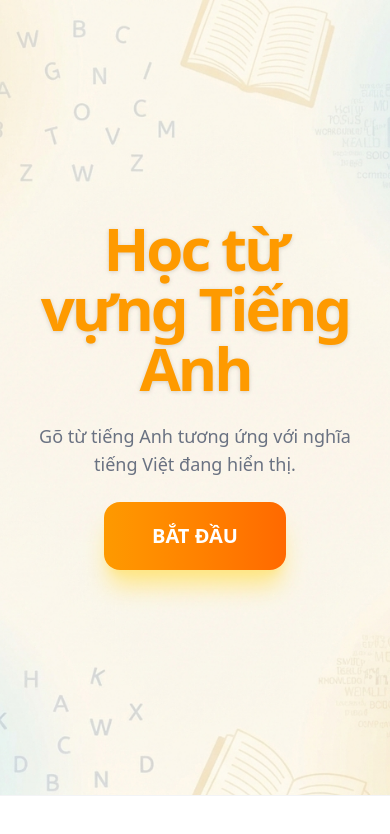
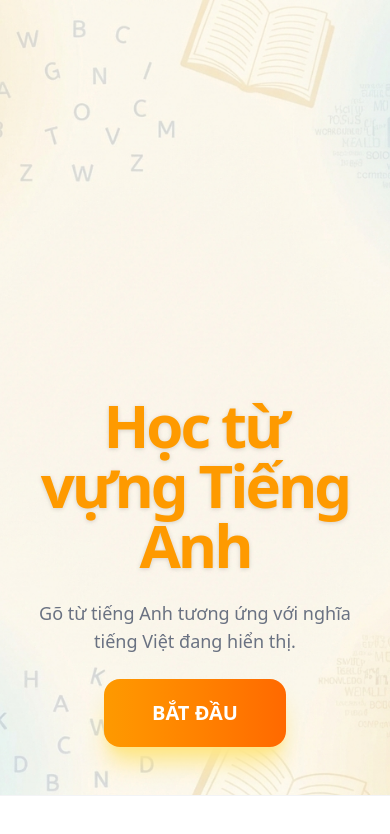
Before and after one commit to tungdt19/vocab-game, a Next.js app: page /vocab-game/ in a window 390 px wide. Shown: the top 834 px of the page. Built offline with nearby package versions, Linux system fonts and the light colour scheme.

Commit message:
Adjust mobile layout: push content to bottom (justify-end)

```diff
--- a/app/page.tsx
+++ b/app/page.tsx
@@ -286,7 +286,7 @@ const Page: React.FC = () => {
         </div>
       )}
 
-      <main className="flex-grow flex flex-col items-center justify-center pt-2 md:pt-8 pb-4 relative w-full overflow-y-auto min-h-0">
+      <main className="flex-grow flex flex-col items-center justify-end pt-2 md:pt-8 pb-4 relative w-full overflow-y-auto min-h-0">
         {gameState.status === GameStatus.IDLE && (
           <div className="text-center space-y-6 animate-in zoom-in duration-500 p-8">
             <h1 className="text-6xl font-black text-amber-500 tracking-tighter drop-shadow-sm">
```
